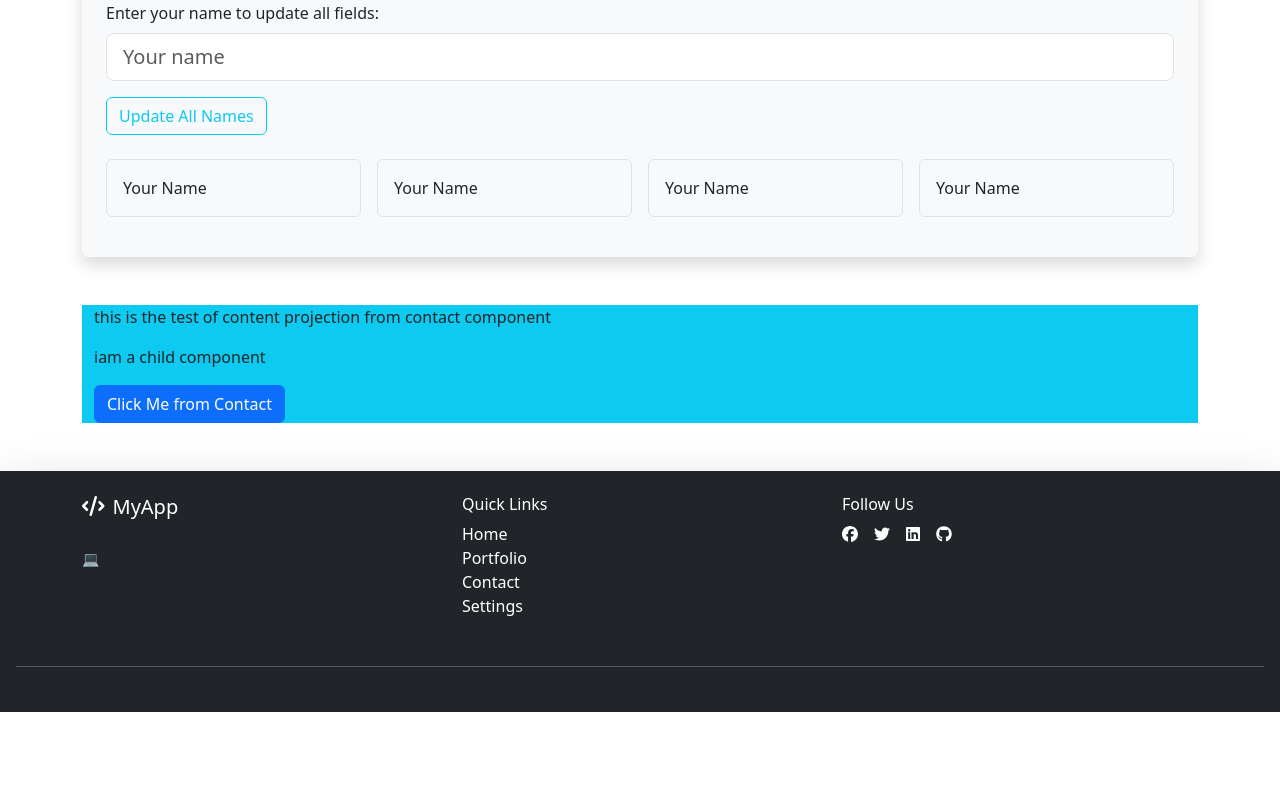
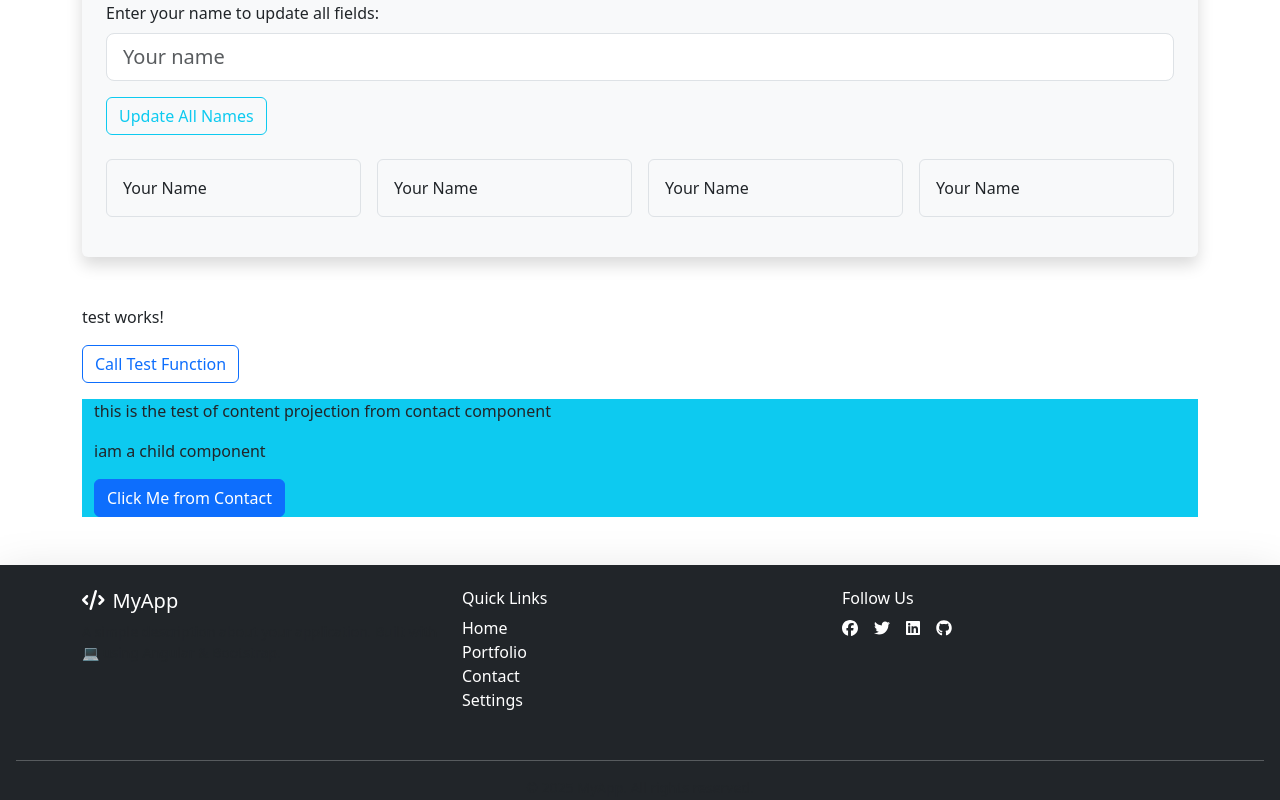
Before and after one commit to Amr-shawky/angular-training-project, an Angular app: page /contact in a window 1280 px wide. Shown: the part 1609-2409 px from the top of the page. Before the commit the page ends 2321 px from the top, so only its background shows below. Built offline with nearby package versions, Linux system fonts and the light colour scheme.

Commit message:
Add Test component and integrate with Contact component; implement function call and content projection

```diff
--- a/src/app/component/contact/contact.html
+++ b/src/app/component/contact/contact.html
@@ -93,6 +93,8 @@
       </div>
     </div>
   </section>
+  <app-test></app-test>
+  <button (click)="callTestFunction()" class="btn btn-outline-primary mb-3">Call Test Function</button>
   <app-child>
     <p>this is the test of content projection from contact component</p>
     <button class="btn btn-primary">Click Me from Contact</button>
--- a/src/app/component/contact/contact.ts
+++ b/src/app/component/contact/contact.ts
@@ -2,9 +2,10 @@ import { Component, QueryList, ViewChildren} from '@angular/core';
 import {FormsModule} from '@angular/forms'
 import { ElementRef, ViewChild } from '@angular/core';
 import { Child } from "../../child/child";
+import { Test } from "../../test/test";
 @Component({
   selector: 'app-contact',
-  imports: [FormsModule, Child],
+  imports: [FormsModule, Child, Test],
   templateUrl: './contact.html',
   styleUrl: './contact.css'
 })
@@ -18,8 +19,9 @@ export class Contact {
   name:string="amr";
   @ViewChildren('nameDisplay') nameDisplay!:  QueryList<ElementRef>;
   @ViewChild('paragraph')paragraphele!:ElementRef;
+  @ViewChild(Test) testcomponent!: Test;
 
-printTemplateRefVar(templateRefVar:HTMLParagraphElement) {
+printTemplateRefVar(templateRefVar: HTMLParagraphElement) {
   console.log(templateRefVar.textContent);
 }
   printParagraph() {
@@ -31,4 +33,7 @@ printTemplateRefVar(templateRefVar:HTMLParagraphElement) {
     });
   }
 
+  callTestFunction() {
+    this.testcomponent.testfunc();
+  }
 }
--- /dev/null
+++ b/src/app/test/test.html
@@ -0,0 +1 @@
+<p>test works!</p>
--- /dev/null
+++ b/src/app/test/test.ts
@@ -0,0 +1,14 @@
+import { Component } from '@angular/core';
+
+@Component({
+  selector: 'app-test',
+  imports: [],
+  templateUrl: './test.html',
+  styleUrl: './test.css'
+})
+export class Test {
+
+  testfunc(){
+    console.log("hello iam a function in Test component");
+  }
+}
```
Also changed, not shown: src/app/test/test.css (added), 1 other file (tests, documents, lock files or other folders).
